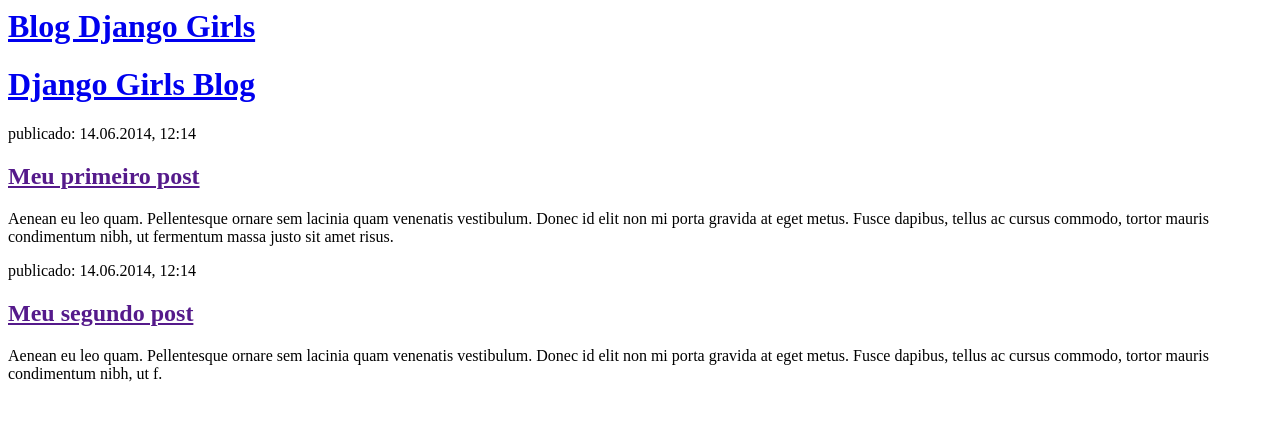
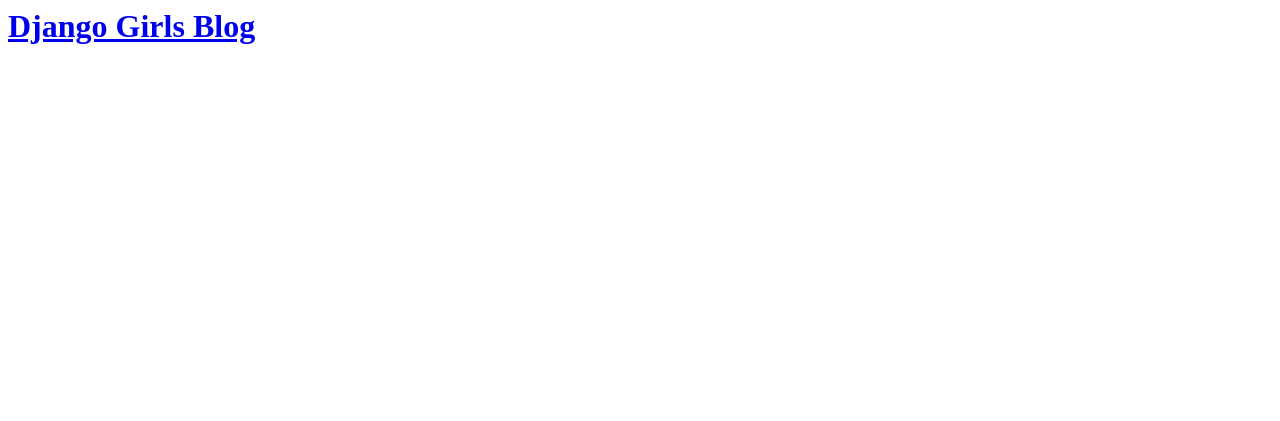
Before and after one commit to rebecacm/my-first-blog, a Django app: page / in a window 1280 px wide. Shown: the top 421 px of the page. Run offline with Django 3.2, Linux system fonts and the light colour scheme; data that the repository does not hold is empty.

Commit message:
Modified templates to display posts from database.

```diff
--- a/blog/templates/blog/post_list.html
+++ b/blog/templates/blog/post_list.html
@@ -1,12 +1,5 @@
 <html>
-    <head>
-        <title>Blog Django Girls</title>
-    </head>
     <body>
-        <div>
-            <h1><a href="/">Blog Django Girls</a></h1>
-        </div>
-
       <div>
     <h1><a href="/">Django Girls Blog</a></h1>
 </div>
@@ -18,16 +11,5 @@
         <p>{{ post.text|linebreaksbr }}</p>
     </div>
 {% endfor %}
-        <div>
-            <p>publicado: 14.06.2014, 12:14</p>
-            <h2><a href="">Meu primeiro post</a></h2>
-            <p>Aenean eu leo quam. Pellentesque ornare sem lacinia quam venenatis vestibulum. Donec id elit non mi porta gravida at eget metus. Fusce dapibus, tellus ac cursus commodo, tortor mauris condimentum nibh, ut fermentum massa justo sit amet risus.</p>
-        </div>
-
-        <div>
-            <p>publicado: 14.06.2014, 12:14</p>
-            <h2><a href="">Meu segundo post</a></h2>
-            <p>Aenean eu leo quam. Pellentesque ornare sem lacinia quam venenatis vestibulum. Donec id elit non mi porta gravida at eget metus. Fusce dapibus, tellus ac cursus commodo, tortor mauris condimentum nibh, ut f.</p>
-        </div>
     </body>
 </html>
```
Lines whose indentation alone changed are shown as unchanged.
